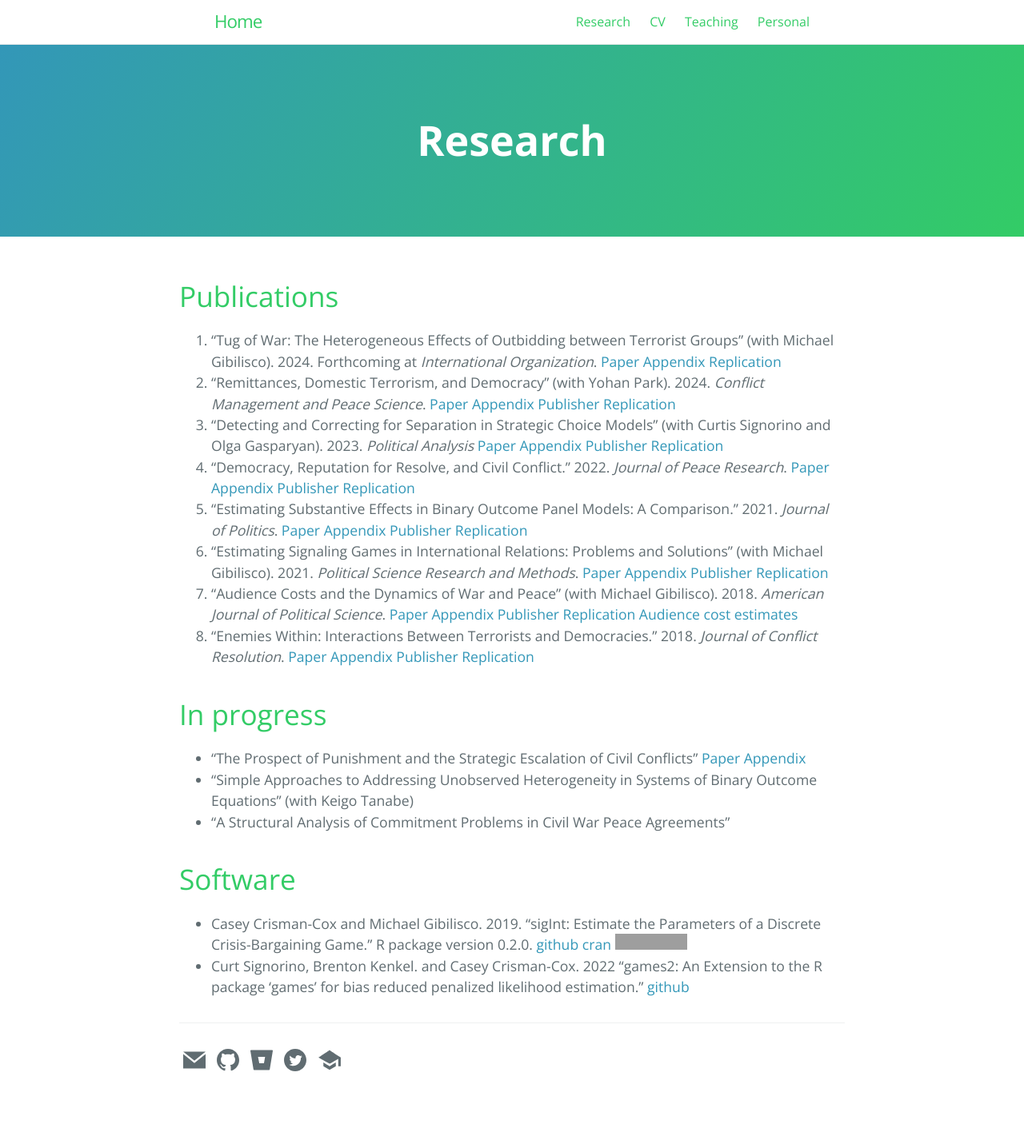
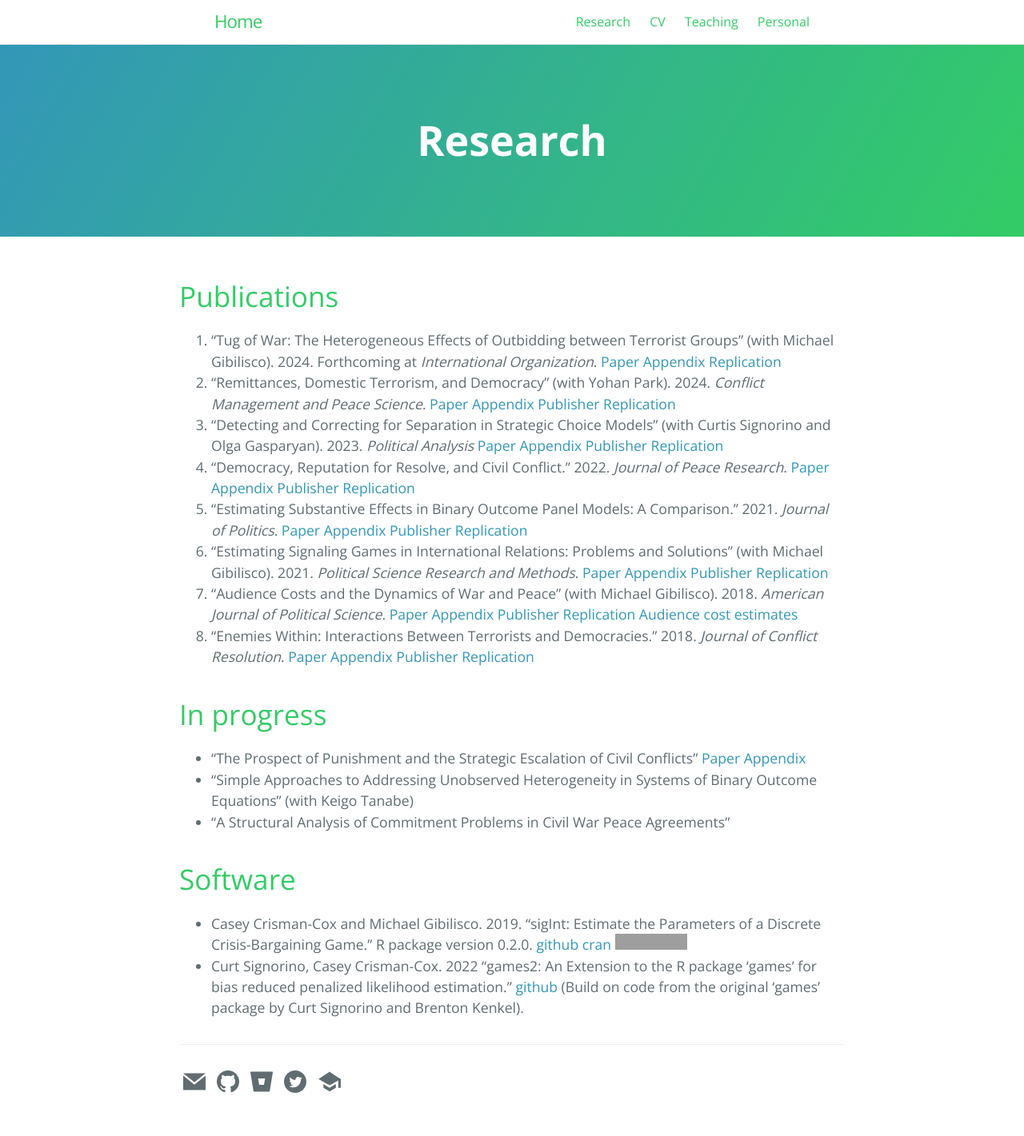
Before and after one commit to ccrismancox/ccrismancox.github.io, a Jekyll site: the page built from research.md, in a window 1280 px wide. Shown: the whole page at 80% size. Built offline with Jekyll 4.4.1, drawn with Linux system fonts in a browser that asks for light colours; comment, search, counter and statistics services are not loaded; before the commit the page ends 1394 px from its top, so only the background shows below that; grey boxes are pictures that could not be loaded.

Commit message:
small corrections

```diff
--- a/research.md
+++ b/research.md
@@ -32,4 +32,4 @@ redirect_from:
 # Software
 
 - Casey Crisman-Cox and Michael Gibilisco. 2019. "sigInt: Estimate the Parameters of a Discrete Crisis-Bargaining Game." R package version 0.2.0. [github](https://github.com/ccrismancox/sigInt)  [cran](https://cran.r-project.org/web/packages/sigInt/index.html) [![](https://cranlogs.r-pkg.org/badges/grand-total/sigInt)](https://cran.r-project.org/package=sigInt)
-- Curt Signorino,  Brenton Kenkel. and Casey Crisman-Cox. 2022 "games2: An Extension to the R package 'games' for bias reduced penalized likelihood estimation."  [github](https://github.com/ccrismancox/games2/)
+- Curt Signorino, Casey Crisman-Cox. 2022 "games2: An Extension to the R package 'games' for bias reduced penalized likelihood estimation."  [github](https://github.com/ccrismancox/games2/) (Build on code from the original 'games' package by Curt Signorino and Brenton Kenkel).
```
Also changed, not shown: 1 other file.
